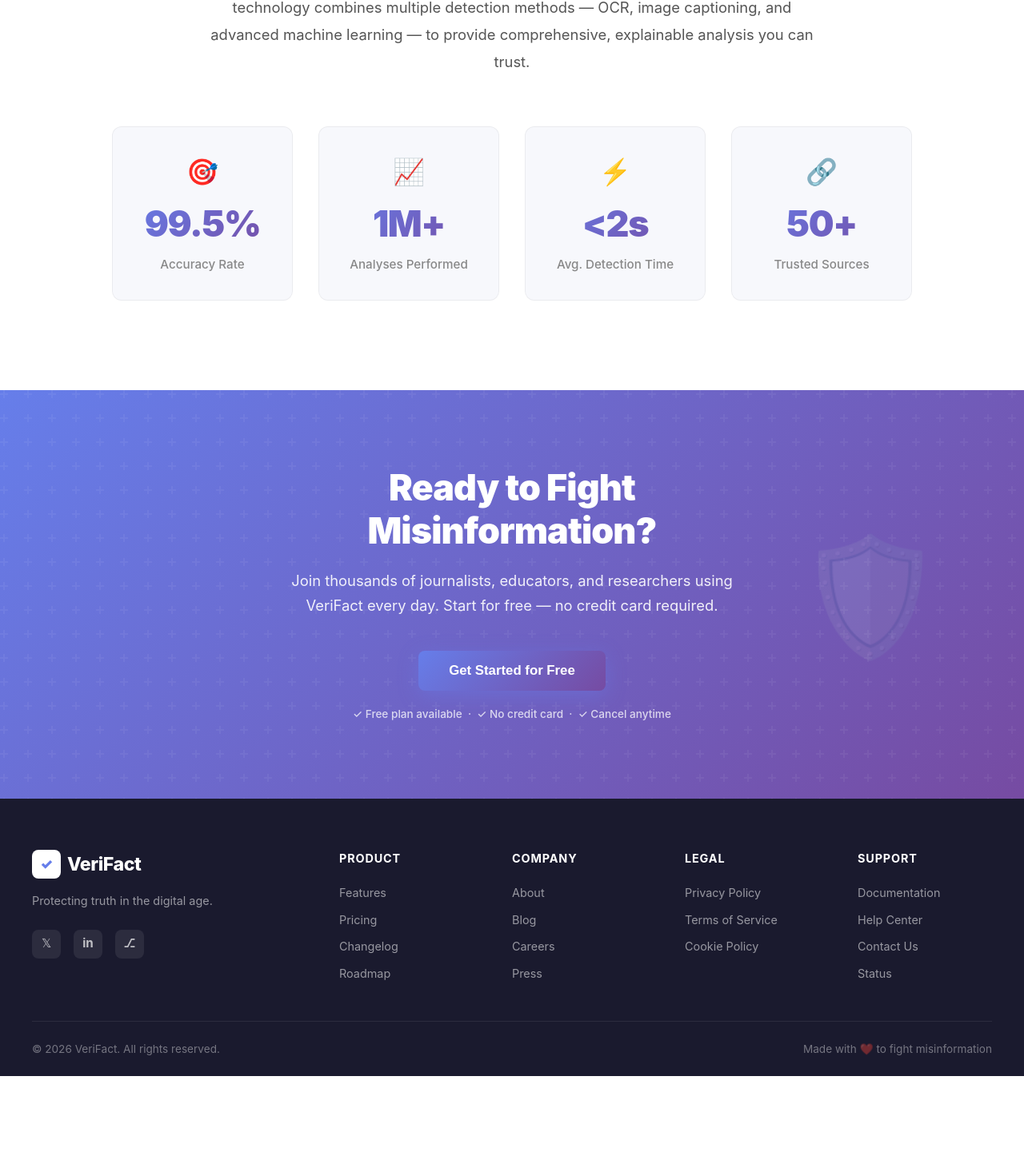
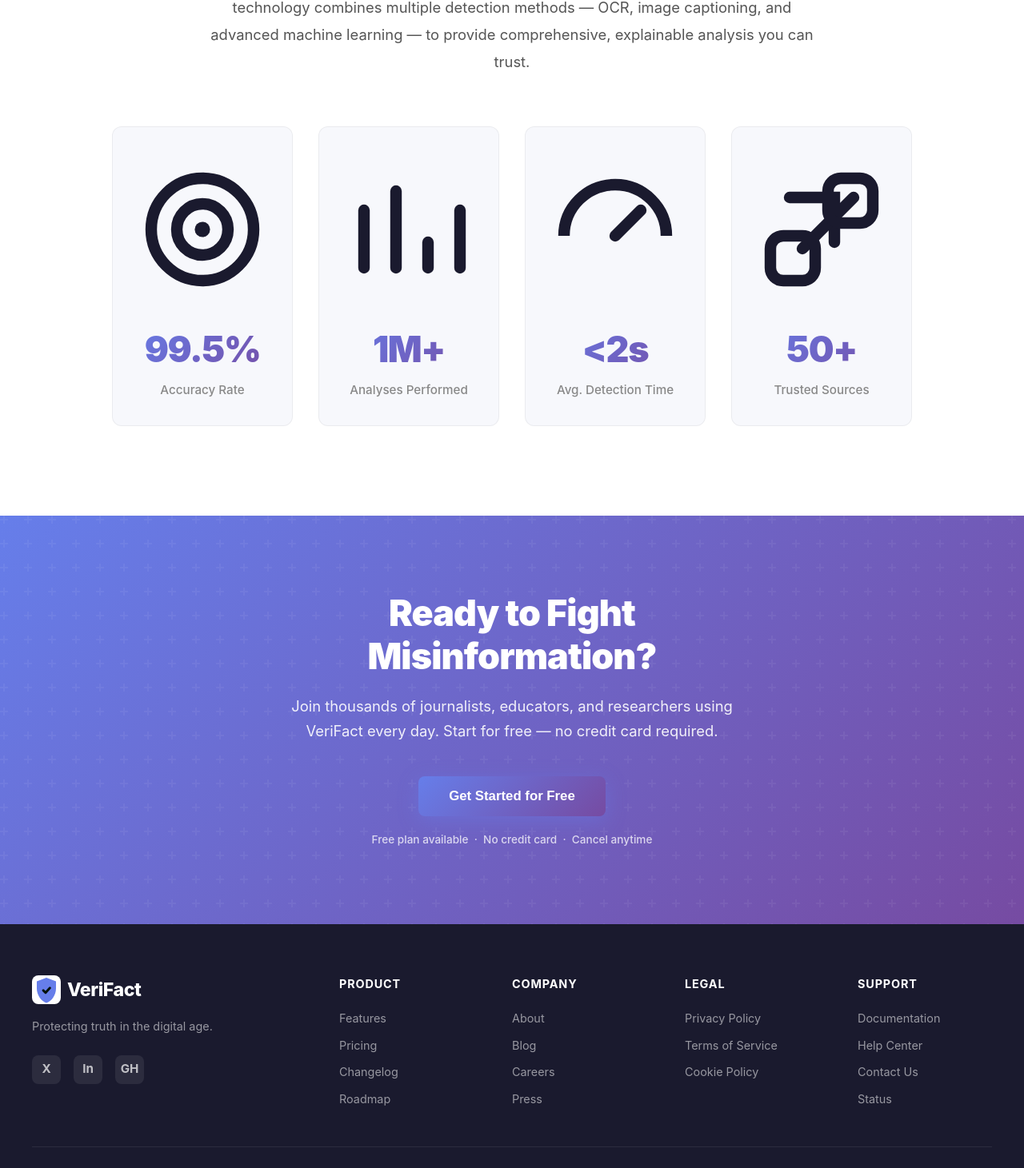
Before and after one commit to yshhh17/VeriFact, a React app in the folder frontend/: page / in a window 1280 px wide. Shown: the part 2170-3631 px from the top of the page at 80% size. Before the commit the page ends 3516 px from the top, so only its background shows below. Built offline with nearby package versions, Linux system fonts and the light colour scheme; no server answers; the HTML template or start-up script is replaced by a standard one.

Commit message:
refactor(landing): replace emoji UI with consistent SVG iconography

```diff
--- a/frontend/src/components/landing/AboutSection.tsx
+++ b/frontend/src/components/landing/AboutSection.tsx
@@ -1,15 +1,50 @@
 interface Stat {
   value: string;
   label: string;
-  icon: string;
+  icon: 'accuracy' | 'analysis' | 'speed' | 'sources';
 }
 
 const stats: Stat[] = [
-  { value: '99.5%', label: 'Accuracy Rate', icon: '🎯' },
-  { value: '1M+', label: 'Analyses Performed', icon: '📈' },
-  { value: '<2s', label: 'Avg. Detection Time', icon: '⚡' },
-  { value: '50+', label: 'Trusted Sources', icon: '🔗' },
+  { value: '99.5%', label: 'Accuracy Rate', icon: 'accuracy' },
+  { value: '1M+', label: 'Analyses Performed', icon: 'analysis' },
+  { value: '<2s', label: 'Avg. Detection Time', icon: 'speed' },
+  { value: '50+', label: 'Trusted Sources', icon: 'sources' },
 ];
+
+const StatIcon = ({ type }: { type: Stat['icon'] }) => {
+  switch (type) {
+    case 'accuracy':
+      return (
+        <svg viewBox="0 0 24 24" role="img" focusable="false">
+          <circle cx="12" cy="12" r="8" fill="none" stroke="currentColor" strokeWidth="1.8" />
+          <circle cx="12" cy="12" r="4" fill="none" stroke="currentColor" strokeWidth="1.8" />
+          <circle cx="12" cy="12" r="1.2" fill="currentColor" />
+        </svg>
+      );
+    case 'analysis':
+      return (
+        <svg viewBox="0 0 24 24" role="img" focusable="false">
+          <path d="M5 18V9M10 18V6M15 18v-4M20 18v-9" stroke="currentColor" strokeWidth="1.8" strokeLinecap="round" />
+        </svg>
+      );
+    case 'speed':
+      return (
+        <svg viewBox="0 0 24 24" role="img" focusable="false">
+          <path d="M4 13a8 8 0 1 1 16 0" fill="none" stroke="currentColor" strokeWidth="1.8" />
+          <path d="m12 13 4-4" fill="none" stroke="currentColor" strokeWidth="1.8" strokeLinecap="round" />
+        </svg>
+      );
+    default:
+      return (
+        <svg viewBox="0 0 24 24" role="img" focusable="false">
+          <path d="M7 7h7v7" fill="none" stroke="currentColor" strokeWidth="1.8" strokeLinecap="round" />
+          <path d="m17 7-8 8" fill="none" stroke="currentColor" strokeWidth="1.8" strokeLinecap="round" />
+          <rect x="4" y="13" width="7" height="7" rx="2" fill="none" stroke="currentColor" strokeWidth="1.8" />
+          <rect x="13" y="4" width="7" height="7" rx="2" fill="none" stroke="currentColor" strokeWidth="1.8" />
+        </svg>
+      );
+  }
+};
 
 export default function AboutSection() {
   return (
@@ -28,7 +63,7 @@
         <div className="stats">
           {stats.map((s) => (
             <div className="stat-item" key={s.label}>
-              <div className="stat-icon">{s.icon}</div>
+              <div className="stat-icon"><StatIcon type={s.icon} /></div>
               <div className="stat-number">{s.value}</div>
               <div className="stat-label">{s.label}</div>
             </div>
--- a/frontend/src/components/landing/CtaSection.tsx
+++ b/frontend/src/components/landing/CtaSection.tsx
@@ -16,12 +16,21 @@
             Get Started for Free
           </button>
           <div className="cta-disclaimer">
-            ✓ Free plan available &nbsp;·&nbsp; ✓ No credit card &nbsp;·&nbsp; ✓ Cancel anytime
+            Free plan available &nbsp;·&nbsp; No credit card &nbsp;·&nbsp; Cancel anytime
           </div>
         </div>
       </div>
       <div className="cta-decoration" aria-hidden="true">
-        <span>🛡️</span>
+        <svg viewBox="0 0 64 64" role="img" focusable="false">
+          <defs>
+            <linearGradient id="shield" x1="0" y1="0" x2="1" y2="1">
+              <stop offset="0%" stopColor="#84FFD1" />
+              <stop offset="100%" stopColor="#29C78F" />
+            </linearGradient>
+          </defs>
+          <path d="M32 6 12 13v14c0 14 9 27 20 31 11-4 20-17 20-31V13L32 6Z" fill="url(#shield)" />
+          <path d="m25.5 31.7 4.6 4.6 9-10" fill="none" stroke="#082017" strokeWidth="4" strokeLinecap="round" strokeLinejoin="round" />
+        </svg>
       </div>
     </section>
   );
--- a/frontend/src/components/landing/FeaturesSection.tsx
+++ b/frontend/src/components/landing/FeaturesSection.tsx
@@ -1,5 +1,5 @@
 interface Feature {
-  icon: string;
+  icon: 'video' | 'image' | 'text' | 'security' | 'speed' | 'report';
   title: string;
   description: string;
   tag: string;
@@ -7,48 +7,97 @@
 
 const features: Feature[] = [
   {
-    icon: '🎥',
+    icon: 'video',
     title: 'Video Analysis',
     description:
       'Detect deepfakes and manipulated videos using state-of-the-art AI frame-by-frame analysis.',
     tag: 'Deepfake',
   },
   {
-    icon: '📸',
+    icon: 'image',
     title: 'Image Verification',
     description:
       'Identify altered or AI-generated images with pixel-level accuracy and metadata inspection.',
     tag: 'Vision AI',
   },
   {
-    icon: '📝',
+    icon: 'text',
     title: 'Text Fact-Checking',
     description:
       'Extract and verify claims from text content against thousands of reliable sources in real time.',
     tag: 'NLP',
   },
   {
-    icon: '🔐',
+    icon: 'security',
     title: 'Secure & Private',
     description:
       'End-to-end encryption and enterprise-grade security keep your data fully protected.',
     tag: 'Security',
   },
   {
-    icon: '⚡',
+    icon: 'speed',
     title: 'Lightning Fast',
     description:
       'Get comprehensive results in under 2 seconds — no waiting, no queues.',
     tag: 'Performance',
   },
   {
-    icon: '📊',
+    icon: 'report',
     title: 'Detailed Reports',
     description:
       'Download structured reports with confidence scores, source citations, and evidence breakdowns.',
     tag: 'Reporting',
   },
 ];
+
+const FeatureIcon = ({ type }: { type: Feature['icon'] }) => {
+  switch (type) {
+    case 'video':
+      return (
+        <svg viewBox="0 0 24 24" role="img" focusable="false">
+          <rect x="3" y="5" width="14" height="14" rx="3" fill="none" stroke="currentColor" strokeWidth="1.8" />
+          <path d="m10 9 4 3-4 3V9Z" fill="currentColor" />
+          <path d="m17 10 4-2v8l-4-2" fill="none" stroke="currentColor" strokeWidth="1.8" strokeLinejoin="round" />
+        </svg>
+      );
+    case 'image':
+      return (
+        <svg viewBox="0 0 24 24" role="img" focusable="false">
+          <rect x="3" y="5" width="18" height="14" rx="3" fill="none" stroke="currentColor" strokeWidth="1.8" />
+          <circle cx="9" cy="10" r="2" fill="currentColor" />
+          <path d="m5 17 5-5 4 4 3-3 2 4" fill="none" stroke="currentColor" strokeWidth="1.8" strokeLinecap="round" strokeLinejoin="round" />
+        </svg>
+      );
+    case 'text':
+      return (
+        <svg viewBox="0 0 24 24" role="img" focusable="false">
+          <path d="M6 6h12M6 10h12M6 14h8M6 18h10" stroke="currentColor" strokeWidth="1.8" strokeLinecap="round" />
+        </svg>
+      );
+    case 'security':
+      return (
+        <svg viewBox="0 0 24 24" role="img" focusable="false">
+          <path d="M12 3 5 6v5c0 4.8 3.1 8.9 7 10 3.9-1.1 7-5.2 7-10V6l-7-3Z" fill="none" stroke="currentColor" strokeWidth="1.8" />
+          <path d="m9.4 12.3 1.8 1.8 3.4-3.8" fill="none" stroke="currentColor" strokeWidth="1.8" strokeLinecap="round" strokeLinejoin="round" />
+        </svg>
+      );
+    case 'speed':
+      return (
+        <svg viewBox="0 0 24 24" role="img" focusable="false">
+          <path d="M4 13a8 8 0 1 1 16 0" fill="none" stroke="currentColor" strokeWidth="1.8" />
+          <path d="m12 13 4-4" fill="none" stroke="currentColor" strokeWidth="1.8" strokeLinecap="round" />
+          <circle cx="12" cy="13" r="1.8" fill="currentColor" />
+        </svg>
+      );
+    default:
+      return (
+        <svg viewBox="0 0 24 24" role="img" focusable="false">
+          <rect x="4" y="4" width="16" height="16" rx="3" fill="none" stroke="currentColor" strokeWidth="1.8" />
+          <path d="M8 9h8M8 13h8M8 17h5" stroke="currentColor" strokeWidth="1.8" strokeLinecap="round" />
+        </svg>
+      );
+  }
+};
 
 export default function FeaturesSection() {
   return (
@@ -64,7 +113,7 @@
         {features.map((f) => (
           <div className="feature-card" key={f.title}>
             <div className="feature-icon-wrapper">
-              <span className="feature-icon">{f.icon}</span>
+              <span className="feature-icon"><FeatureIcon type={f.icon} /></span>
             </div>
             <span className="feature-tag">{f.tag}</span>
             <h3>{f.title}</h3>
--- a/frontend/src/components/landing/Footer.tsx
+++ b/frontend/src/components/landing/Footer.tsx
@@ -13,14 +13,19 @@
       <div className="footer-top">
         <div className="footer-brand">
           <div className="logo">
-            <span className="logo-icon">✓</span>
+            <span className="logo-icon" aria-hidden="true">
+              <svg viewBox="0 0 24 24" role="img" focusable="false">
+                <path d="M12 2 4 5v6c0 5.55 3.84 10.74 8 12 4.16-1.26 8-6.45 8-12V5l-8-3Z" fill="currentColor" />
+                <path d="m9.4 12.6 1.9 1.9 3.6-4" stroke="#05110B" strokeWidth="2" strokeLinecap="round" strokeLinejoin="round" fill="none" />
+              </svg>
+            </span>
             <span className="logo-text">VeriFact</span>
           </div>
           <p className="footer-tagline">Protecting truth in the digital age.</p>
           <div className="footer-social">
-            <a href="#" aria-label="Twitter">𝕏</a>
-            <a href="#" aria-label="LinkedIn">in</a>
-            <a href="#" aria-label="GitHub">⎇</a>
+            <a href="#" aria-label="Twitter">X</a>
+            <a href="#" aria-label="LinkedIn">In</a>
+            <a href="#" aria-label="GitHub">GH</a>
           </div>
         </div>
 
@@ -40,7 +45,7 @@
 
       <div className="footer-bottom">
         <p>&copy; {year} VeriFact. All rights reserved.</p>
-        <p className="footer-bottom-right">Made with ❤️ to fight misinformation</p>
+        <p className="footer-bottom-right">Built to fight misinformation.</p>
       </div>
     </footer>
   );
```
